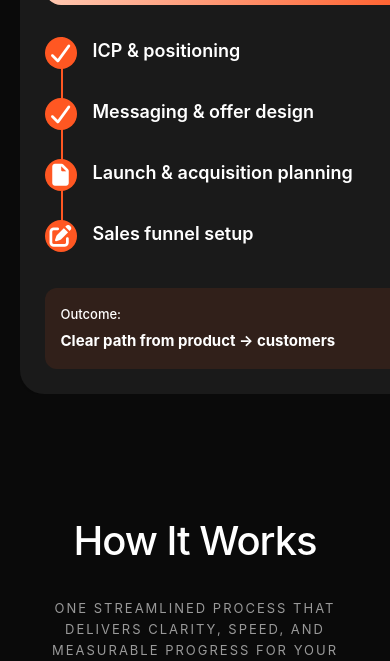
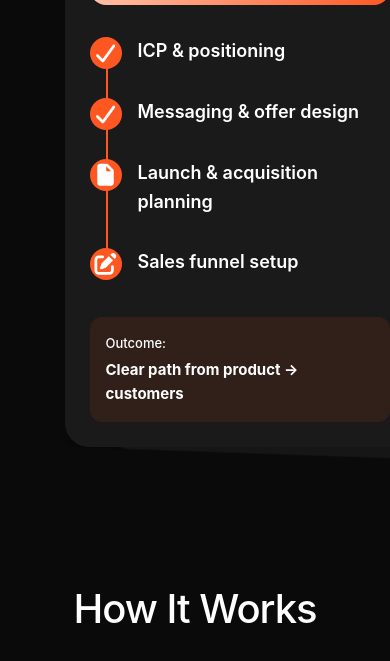
Before and after one commit to w-obayed/prop-obayed, a plain HTML site: page index.html in a window 390 px wide. Shown: the part 2481-3142 px from the top of the page. Drawn offline with nearby package versions, Linux system fonts and the light colour scheme.

Commit message:
Add max-width to services-card in index.css

```diff
--- a/index.css
+++ b/index.css
@@ -733,6 +733,9 @@ footer {
   .guarantees-grid {
     grid-template-columns: 1fr;
   }
+   .services-card {
+    max-width: 350px;
+  }
 }
 
 @media (min-width: 769px) and (max-width: 1024px) {
```
